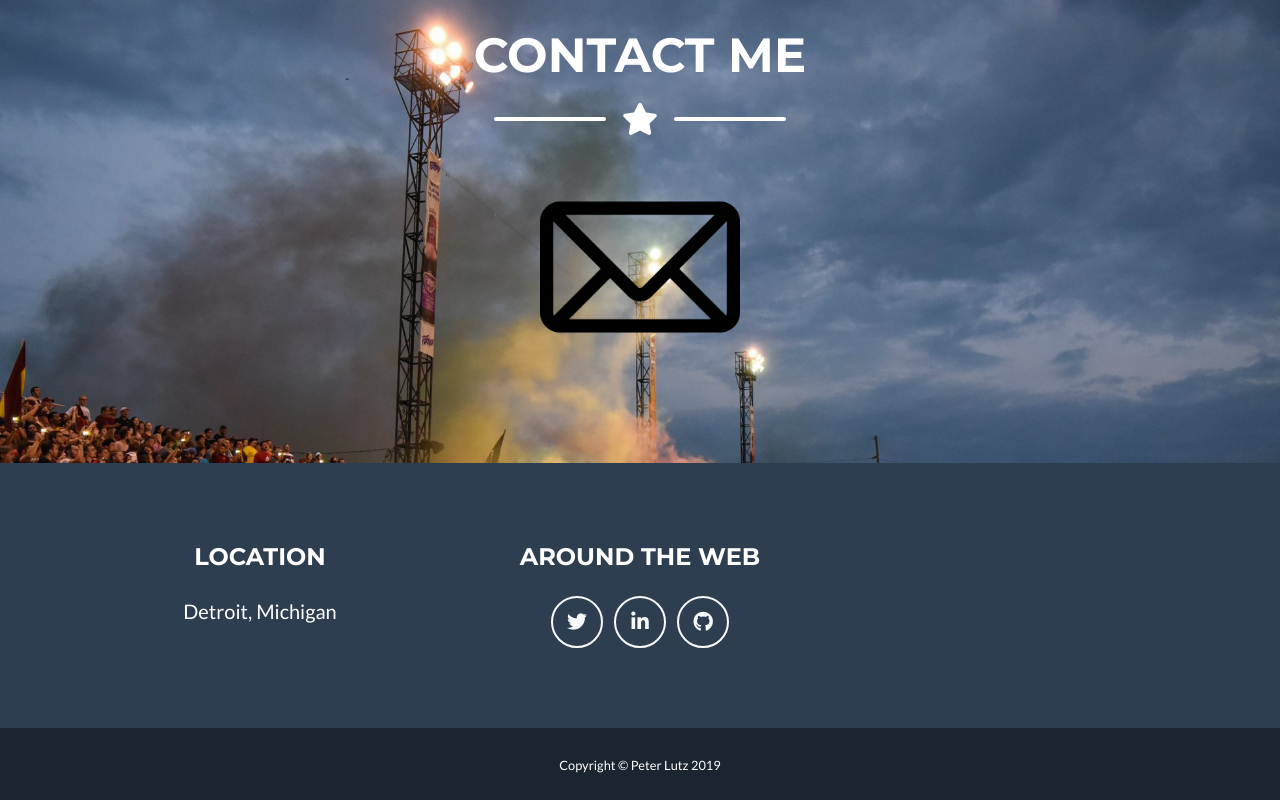
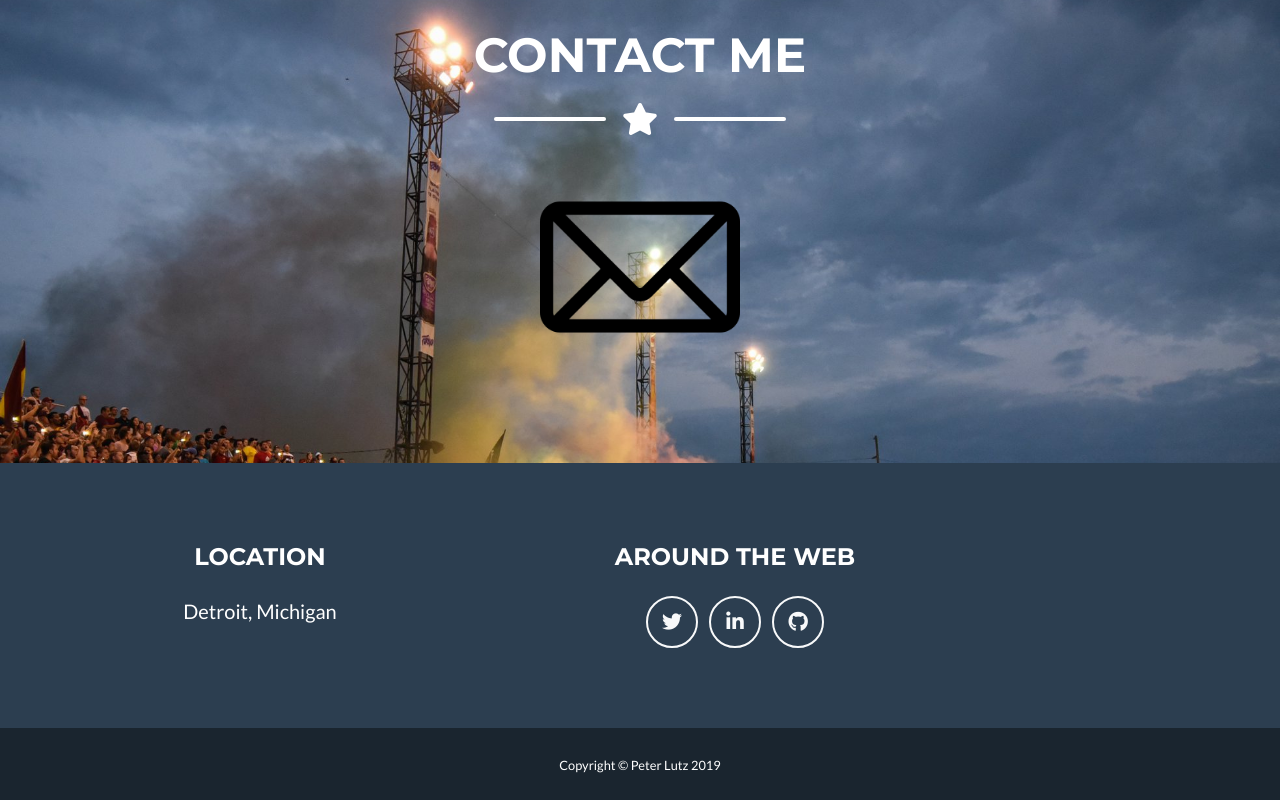
Before and after one commit to pjl4/pjl4.github.io, a website with bundled scripts: page index.html in a window 1280 px wide. Shown: the part 2223-3023 px from the top of the page. Built offline with nearby package versions, Linux system fonts and the light colour scheme.

Commit message:
fixed layout on footer

```diff
--- a/index.html
+++ b/index.html
@@ -245,7 +245,7 @@
         </div>
 
         <!-- Footer Social Icons -->
-        <div class="col-lg-4 mb-5 mb-lg-0">
+        <div class="col-lg-6 mb-5 mb-lg-0">
           <h4 class="text-uppercase mb-4">Around the Web</h4>
           <a class="btn btn-outline-light btn-social mx-1" href="https://twitter.com/lutzbuttz">
             <i class="fab fa-fw fa-twitter"></i>
```
